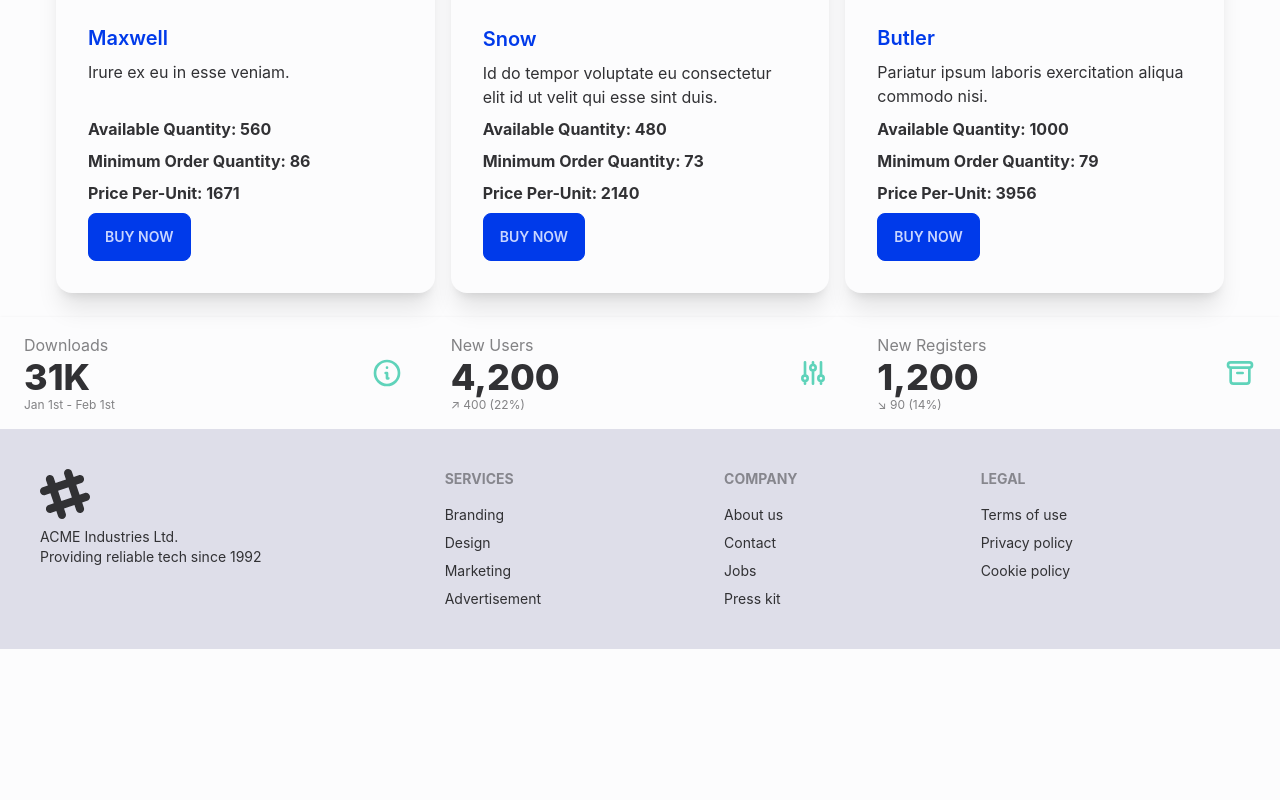
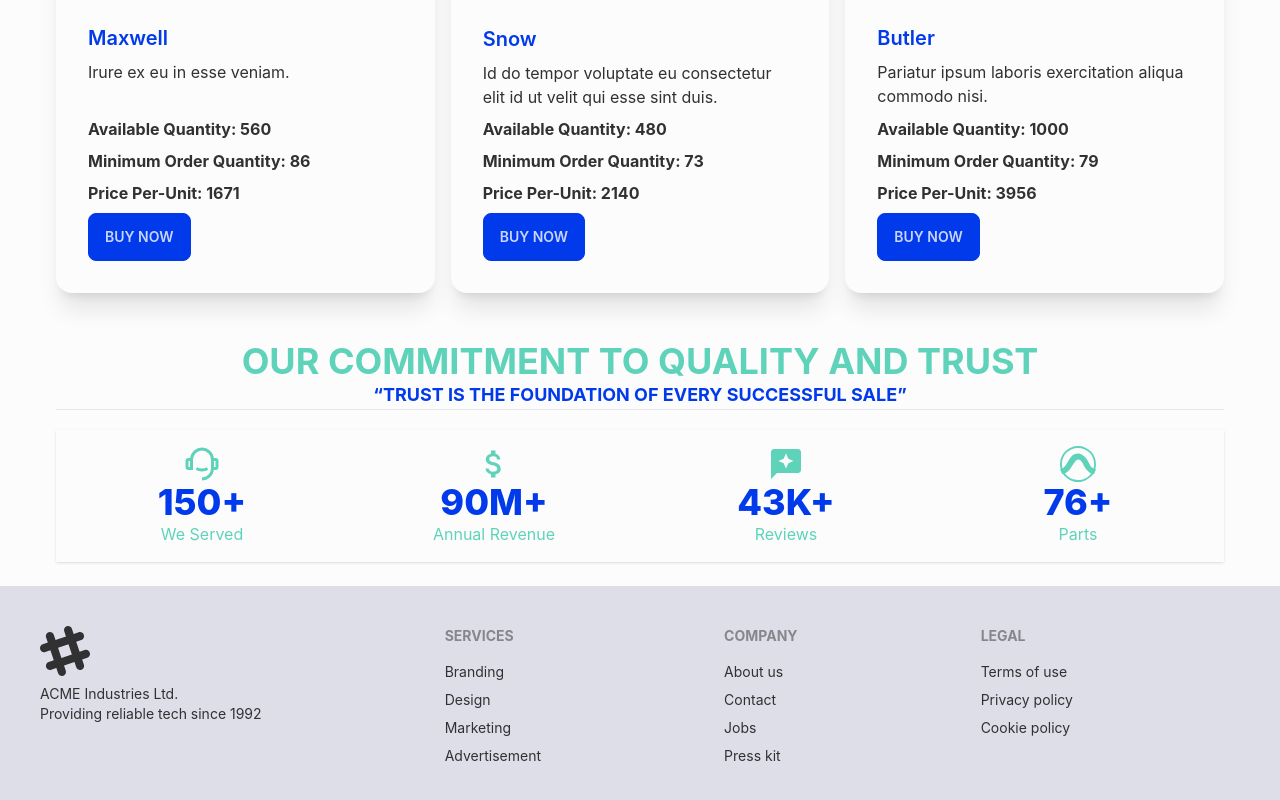
Before and after one commit to rayhan1650/parts-manufacturer-client, a React (Create React App) app: page / in a window 1280 px wide. Shown: the part 1553-2353 px from the top of the page. Before the commit the page ends 2202 px from the top, so only its background shows below. Built offline with nearby package versions, Linux system fonts and the light colour scheme; no server answers.

Commit message:
added more info into business summery

```diff
--- a/src/Pages/Home/BusinessSummary/BusinessSummary.js
+++ b/src/Pages/Home/BusinessSummary/BusinessSummary.js
@@ -1,69 +1,52 @@
 import React from "react";
+import { RiCustomerService2Line } from "react-icons/ri";
+import { MdAttachMoney, MdReviews } from "react-icons/md";
+import { SiProtools } from "react-icons/si";
 
 const BusinessSummary = () => {
   return (
-    <div className="shadow flex flex-col lg:flex-row ">
-      <div className="stat">
-        <div className="stat-figure text-secondary">
-          <svg
-            xmlns="http://www.w3.org/2000/svg"
-            fill="none"
-            viewBox="0 0 24 24"
-            className="inline-block w-8 h-8 stroke-current"
-          >
-            <path
-              strokeLinecap="round"
-              strokeLinejoin="round"
-              strokeWidth="2"
-              d="M13 16h-1v-4h-1m1-4h.01M21 12a9 9 0 11-18 0 9 9 0 0118 0z"
-            ></path>
-          </svg>
+    <div className="my-6  px-2 lg:px-14">
+      <h2 className="font-bold text-2xl lg:text-4xl text-center  text-secondary uppercase">
+        Our Commitment to Quality and Trust
+      </h2>
+      <h4 className="text-primary text-center lg:text-lg uppercase font-bold px-8 lg:px-0">
+        <q>Trust is the foundation of every successful sale</q>
+      </h4>
+      <hr className="mb-5" />
+      <div className="shadow flex flex-col lg:flex-row ">
+        <div className="stat flex flex-col text-center">
+          <div className="stat-figure text-secondary text-4xl ">
+            <RiCustomerService2Line />
+          </div>
+
+          <div className="stat-value text-primary">150+</div>
+          <div className=" text-secondary">We Served</div>
         </div>
-        <div className="stat-title">Downloads</div>
-        <div className="stat-value">31K</div>
-        <div className="stat-desc">Jan 1st - Feb 1st</div>
-      </div>
 
-      <div className="stat">
-        <div className="stat-figure text-secondary">
-          <svg
-            xmlns="http://www.w3.org/2000/svg"
-            fill="none"
-            viewBox="0 0 24 24"
-            className="inline-block w-8 h-8 stroke-current"
-          >
-            <path
-              strokeLinecap="round"
-              strokeLinejoin="round"
-              strokeWidth="2"
-              d="M12 6V4m0 2a2 2 0 100 4m0-4a2 2 0 110 4m-6 8a2 2 0 100-4m0 4a2 2 0 110-4m0 4v2m0-6V4m6 6v10m6-2a2 2 0 100-4m0 4a2 2 0 110-4m0 4v2m0-6V4"
-            ></path>
-          </svg>
+        <div className="stat  flex flex-col text-center">
+          <div className="stat-figure text-secondary">
+            <div className="stat-figure text-secondary text-4xl ">
+              <MdAttachMoney />
+            </div>
+          </div>
+          <div className="stat-value text-primary">90M+</div>
+          <div className=" text-secondary">Annual Revenue</div>
         </div>
-        <div className="stat-title">New Users</div>
-        <div className="stat-value">4,200</div>
-        <div className="stat-desc">↗︎ 400 (22%)</div>
-      </div>
 
-      <div className="stat">
-        <div className="stat-figure text-secondary">
-          <svg
-            xmlns="http://www.w3.org/2000/svg"
-            fill="none"
-            viewBox="0 0 24 24"
-            className="inline-block w-8 h-8 stroke-current"
-          >
-            <path
-              strokeLinecap="round"
-              strokeLinejoin="round"
-              strokeWidth="2"
-              d="M5 8h14M5 8a2 2 0 110-4h14a2 2 0 110 4M5 8v10a2 2 0 002 2h10a2 2 0 002-2V8m-9 4h4"
-            ></path>
-          </svg>
+        <div className="stat  flex flex-col text-center">
+          <div className="stat-figure text-secondary text-4xl">
+            <MdReviews />
+          </div>
+          <div className="stat-value text-primary">43K+</div>
+          <div className=" text-secondary">Reviews</div>
         </div>
-        <div className="stat-title">New Registers</div>
-        <div className="stat-value">1,200</div>
-        <div className="stat-desc">↘︎ 90 (14%)</div>
+        <div className="stat  flex flex-col text-center">
+          <div className="stat-figure text-secondary text-4xl">
+            <SiProtools />
+          </div>
+          <div className="stat-value text-primary">76+</div>
+          <div className=" text-secondary">Parts</div>
+        </div>
       </div>
     </div>
   );
```
